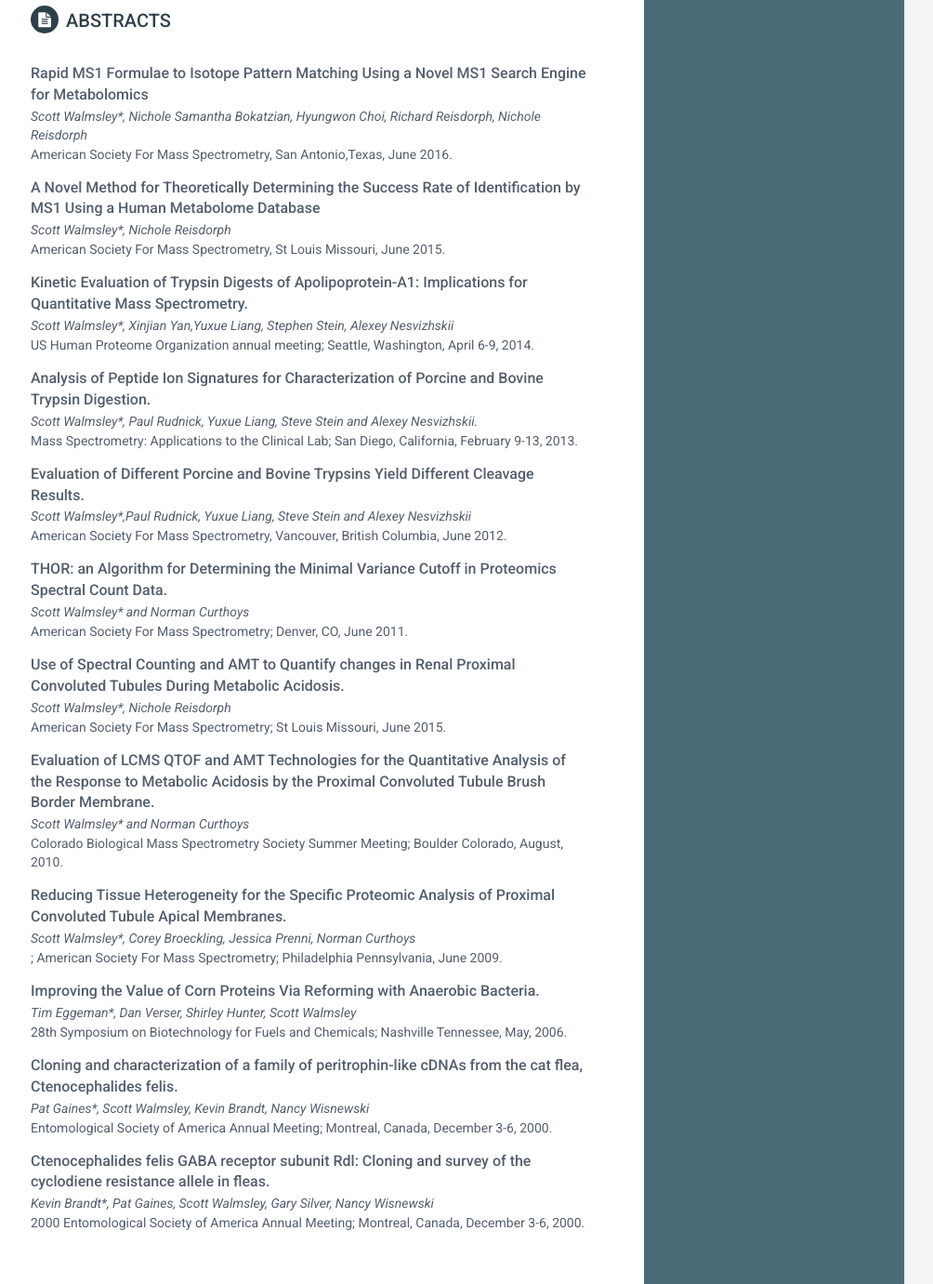
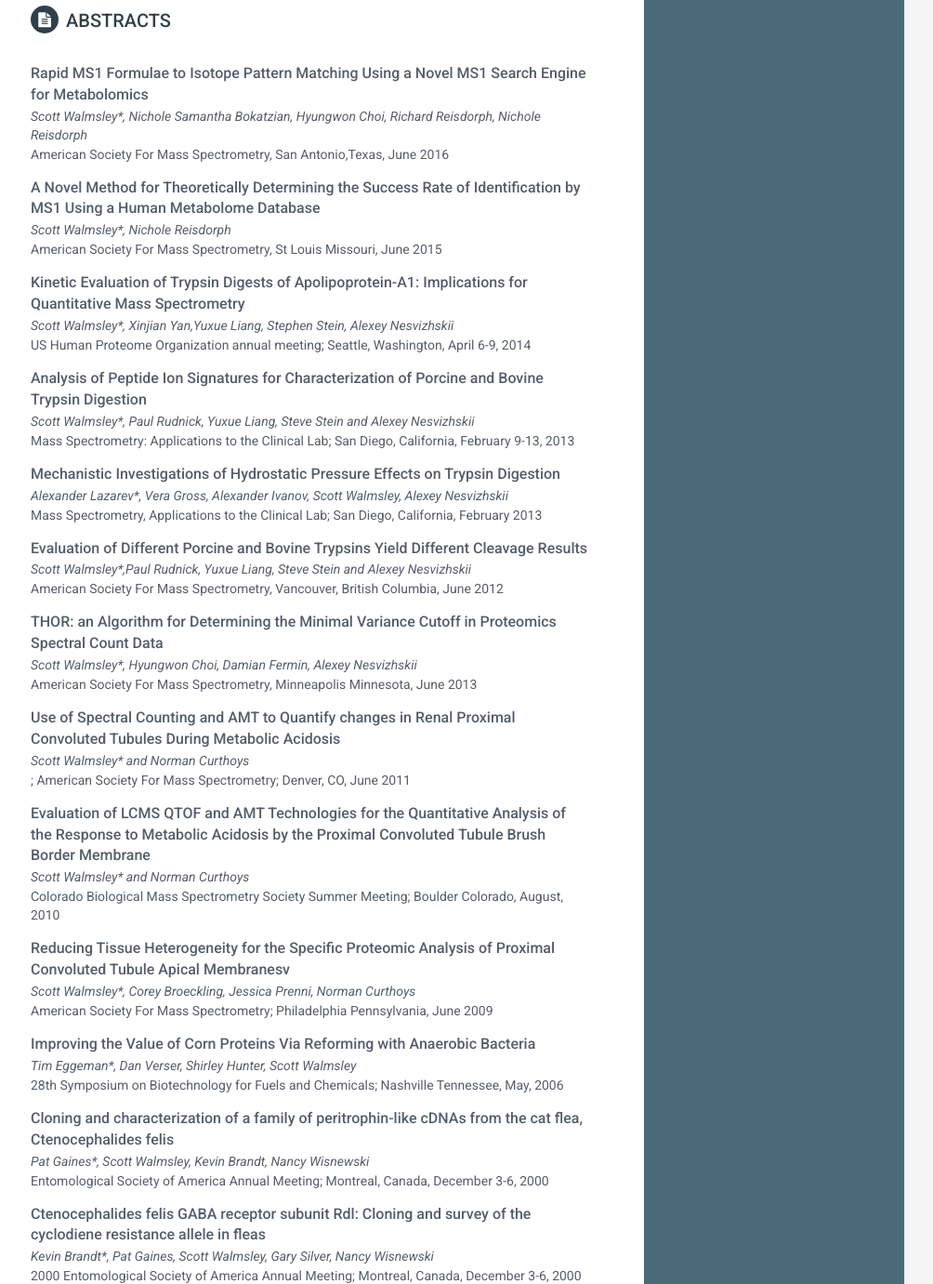
Before and after one commit to scottwalmsley/vitae, a Jekyll site: the page built from index.html, in a window 1280 px wide and 1400 px high, scrolled down 2552 px, cut to the strip 0-1381 px from the top of the window. Shown: the whole strip at 93% size, without its empty margins (167-1171 px from the left). Built offline with Jekyll 4.4.1, drawn with Linux system fonts in a browser that asks for light colours; some web fonts are replaced.

Commit message:
Corrections to presentations.

```diff
--- a/_data/abstracts.yml
+++ b/_data/abstracts.yml
@@ -3,48 +3,52 @@ abstracts:
   - paper:
     title: "Rapid MS1 Formulae to Isotope Pattern Matching Using a Novel MS1 Search Engine for Metabolomics"
     authors: Scott Walmsley*, Nichole Samantha Bokatzian, Hyungwon Choi, Richard Reisdorph, Nichole Reisdorph
-    conference: American Society For Mass Spectrometry, San Antonio,Texas, June 2016.
+    conference: American Society For Mass Spectrometry, San Antonio,Texas, June 2016
   - paper:
     title: "A Novel Method for Theoretically Determining the Success Rate of Identification by MS1 Using a Human Metabolome Database"
     authors: Scott Walmsley*, Nichole Reisdorph
-    conference: American Society For Mass Spectrometry, St Louis Missouri, June 2015.
+    conference: American Society For Mass Spectrometry, St Louis Missouri, June 2015
   - paper:
-    title: "Kinetic Evaluation of Trypsin Digests of Apolipoprotein-A1: Implications for Quantitative Mass Spectrometry."
+    title: "Kinetic Evaluation of Trypsin Digests of Apolipoprotein-A1: Implications for Quantitative Mass Spectrometry"
     authors: Scott Walmsley*, Xinjian Yan,Yuxue Liang, Stephen Stein, Alexey Nesvizhskii
-    conference: US Human Proteome Organization annual meeting; Seattle, Washington, April 6-9, 2014.
+    conference: US Human Proteome Organization annual meeting; Seattle, Washington, April 6-9, 2014
   - paper:
-    title: "Analysis of Peptide Ion Signatures for Characterization of Porcine and Bovine Trypsin Digestion."
-    authors: Scott Walmsley*, Paul Rudnick, Yuxue Liang, Steve Stein and Alexey Nesvizhskii.
-    conference: "Mass Spectrometry: Applications to the Clinical Lab; San Diego, California,  February 9-13, 2013."
+    title: "Analysis of Peptide Ion Signatures for Characterization of Porcine and Bovine Trypsin Digestion"
+    authors: Scott Walmsley*, Paul Rudnick, Yuxue Liang, Steve Stein and Alexey Nesvizhskii
+    conference: "Mass Spectrometry: Applications to the Clinical Lab; San Diego, California,  February 9-13, 2013"
   - paper:
-    title: "Evaluation of Different Porcine and Bovine Trypsins Yield Different Cleavage Results."
+    title: "Mechanistic Investigations of Hydrostatic Pressure Effects on Trypsin Digestion"
+    authors: Alexander Lazarev*, Vera Gross, Alexander Ivanov, Scott Walmsley, Alexey Nesvizhskii
+    conference: "Mass Spectrometry, Applications to the Clinical Lab; San Diego, California,  February  2013"
+  - paper:
+    title: "Evaluation of Different Porcine and Bovine Trypsins Yield Different Cleavage Results"
     authors: Scott Walmsley*,Paul Rudnick, Yuxue Liang, Steve Stein and Alexey Nesvizhskii
-    conference: American Society For Mass Spectrometry,  Vancouver, British Columbia,  June  2012.
+    conference: American Society For Mass Spectrometry,  Vancouver, British Columbia,  June  2012
   - paper:
-    title: "THOR: an Algorithm for Determining the Minimal Variance Cutoff in Proteomics Spectral Count Data."
+    title: "THOR: an Algorithm for Determining the Minimal Variance Cutoff in Proteomics Spectral Count Data"
+    authors: Scott Walmsley*, Hyungwon Choi, Damian Fermin, Alexey Nesvizhskii
+    conference: American Society For Mass Spectrometry,  Minneapolis Minnesota, June 2013
+  - paper:
+    title: "Use of Spectral Counting and AMT to Quantify changes in Renal Proximal Convoluted Tubules During Metabolic Acidosis"
     authors: Scott Walmsley* and Norman Curthoys
-    conference: American Society For Mass Spectrometry; Denver, CO, June 2011.
+    conference: ; American Society For Mass Spectrometry; Denver, CO, June 2011
   - paper:
-    title: "Use of Spectral Counting and AMT to Quantify changes in Renal Proximal Convoluted Tubules During Metabolic Acidosis."
-    authors: Scott Walmsley*, Nichole Reisdorph
-    conference: American Society For Mass Spectrometry; St Louis Missouri, June 2015.
+    title: "Evaluation of LCMS QTOF and AMT Technologies for the Quantitative Analysis of the Response to Metabolic Acidosis by the Proximal Convoluted Tubule Brush Border Membrane"
+    authors: Scott Walmsley* and Norman Curthoys
+    conference: Colorado Biological Mass Spectrometry Society Summer Meeting; Boulder Colorado, August, 2010
   - paper:
-    title: "Evaluation of LCMS QTOF and AMT Technologies for the Quantitative Analysis of the Response to Metabolic Acidosis by the Proximal Convoluted Tubule Brush Border Membrane."
-    authors: Scott Walmsley* and Norman Curthoys
-    conference: Colorado Biological Mass Spectrometry Society Summer Meeting; Boulder Colorado, August, 2010.
+    title: "Reducing Tissue Heterogeneity for the Specific Proteomic Analysis of Proximal Convoluted Tubule Apical Membranesv"
+    authors: Scott Walmsley*, Corey Broeckling, Jessica Prenni, Norman Curthoys
+    conference: American Society For Mass Spectrometry;  Philadelphia Pennsylvania, June 2009
   - paper:
-    title: "Reducing Tissue Heterogeneity for the Specific Proteomic Analysis of Proximal Convoluted Tubule Apical Membranes."
-    authors: Scott Walmsley*, Corey Broeckling, Jessica Prenni, Norman Curthoys
-    conference: ;  American Society For Mass Spectrometry;  Philadelphia Pennsylvania, June 2009.
+    title: "Improving the Value of Corn Proteins Via Reforming with Anaerobic Bacteria"
+    authors: Tim Eggeman*, Dan Verser, Shirley Hunter, Scott Walmsley
+    conference: 28th Symposium on Biotechnology for Fuels and Chemicals; Nashville Tennessee, May, 2006
   - paper:
-    title: "Improving the Value of Corn Proteins Via Reforming with Anaerobic Bacteria."
-    authors: Tim Eggeman*, Dan Verser, Shirley Hunter, Scott Walmsley
-    conference: 28th Symposium on Biotechnology for Fuels and Chemicals; Nashville Tennessee, May, 2006.
+    title: "Cloning and characterization of a family of peritrophin-like cDNAs from the cat flea, Ctenocephalides felis"
+    authors: Pat Gaines*, Scott Walmsley, Kevin Brandt, Nancy Wisnewski
+    conference: Entomological Society of America Annual Meeting; Montreal, Canada, December 3-6, 2000
   - paper:
-    title: "Cloning and characterization of a family of peritrophin-like cDNAs from the cat flea, Ctenocephalides felis."
-    authors: Pat Gaines*, Scott Walmsley, Kevin Brandt, Nancy Wisnewski
-    conference: Entomological Society of America Annual Meeting; Montreal, Canada, December 3-6, 2000.
-  - paper:
-    title: "Ctenocephalides felis GABA receptor subunit Rdl: Cloning and survey of the cyclodiene resistance allele in fleas."
+    title: "Ctenocephalides felis GABA receptor subunit Rdl: Cloning and survey of the cyclodiene resistance allele in fleas"
     authors: Kevin Brandt*, Pat Gaines, Scott Walmsley, Gary Silver, Nancy Wisnewski
-    conference: 2000 Entomological Society of America Annual Meeting; Montreal, Canada, December 3-6, 2000.
+    conference: 2000 Entomological Society of America Annual Meeting; Montreal, Canada, December 3-6, 2000
```
